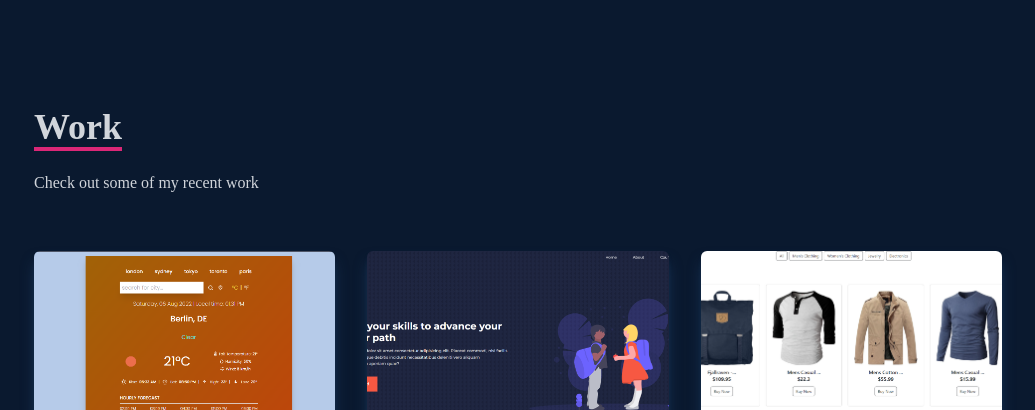
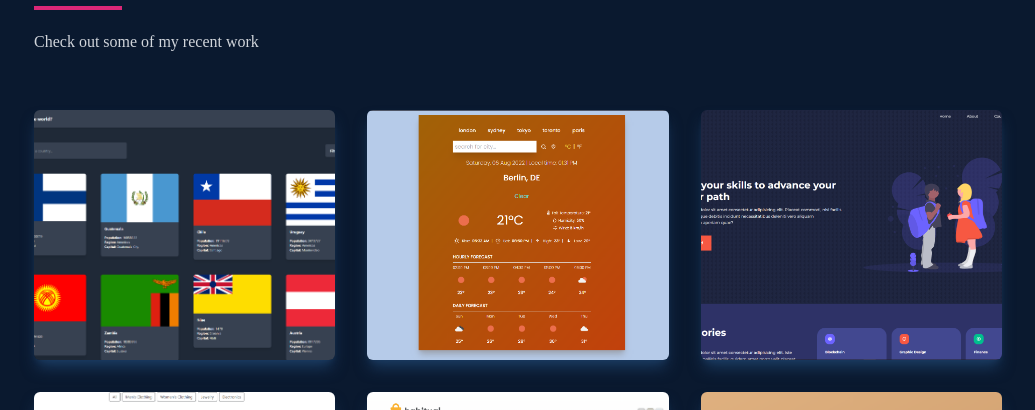
Before and after one commit to emrecanalsancak/Portfolio-project, a React (Create React App) app: page / in a window 1280 px wide. Shown: the part 2214-2624 px from the top of the page, without its empty margins (122-1157 px from the left). Built offline with nearby package versions, Linux system fonts and the light colour scheme.

Commit message:
added rest-country project

```diff
--- a/src/components/Works.js
+++ b/src/components/Works.js
@@ -7,8 +7,17 @@ import math from "../assets/math.png";
 import qr from "../assets/qr.png";
 import education from "../assets/education.png";
 import ecommerce from "../assets/ecommerce.png";
+import restCountry from "../assets/rest-countries.png";
 
 const works = [
+  {
+    id: 10,
+    title: "ReactJS",
+    name: "Rest Countries Api",
+    img: restCountry,
+    demoLink: "https://countries-rest-api-v3.netlify.app",
+    gitLink: "https://github.com/ealsa/rest-countries",
+  },
   {
     id: 1,
     title: "ReactJS",
```
Also changed, not shown: src/assets/rest-countries.png (added).
